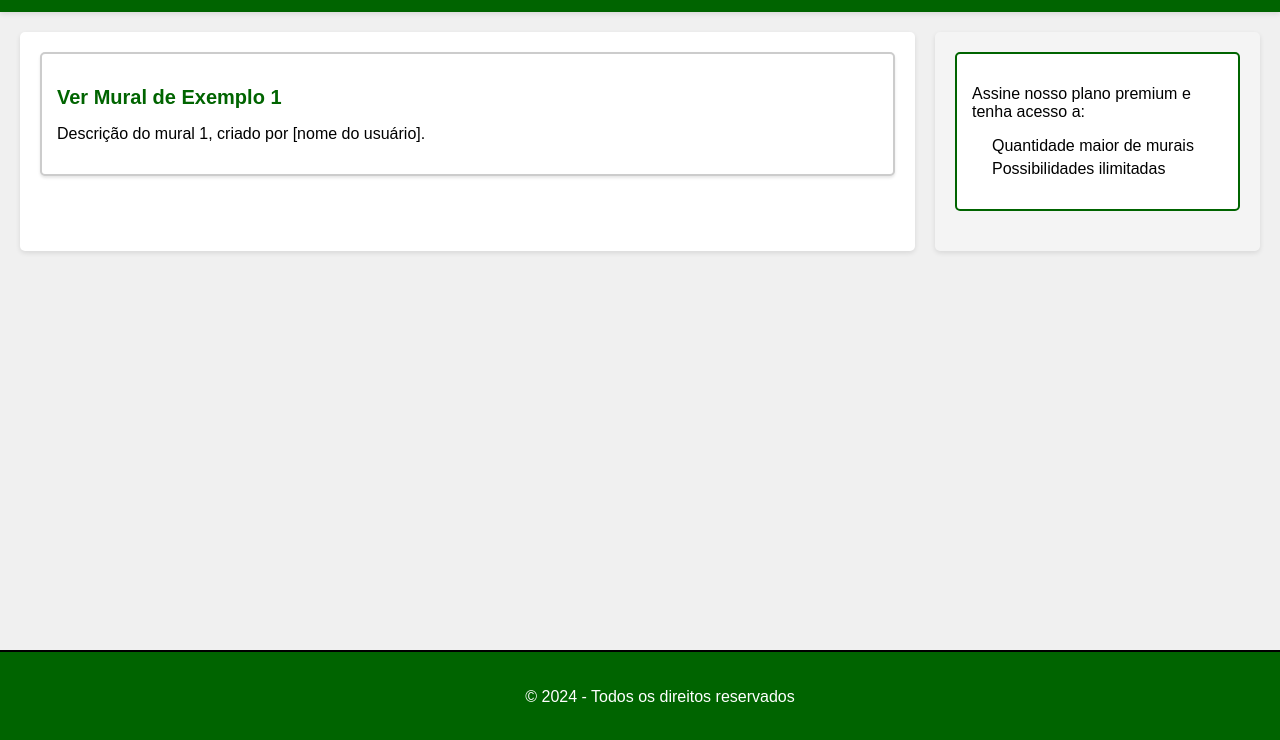
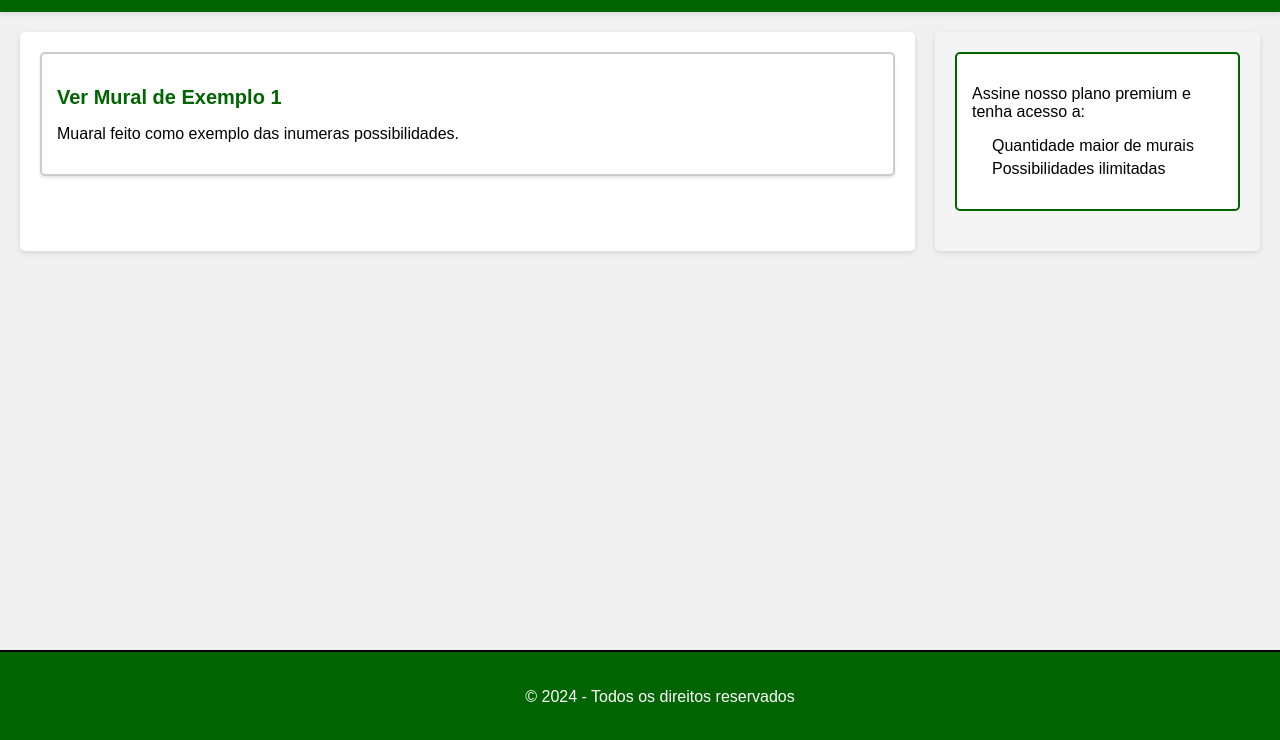
Before and after one commit to NicolasMp3/front-end-tf-web, a website: page usuario.html in a window 1280 px wide. Shown: the part 58-798 px from the top of the page. Drawn offline with Linux system fonts and the light colour scheme.

Commit message:
commitFinal

```diff
--- a/usuario.html
+++ b/usuario.html
@@ -146,7 +146,7 @@
   <div class="content">
     <div class="mural">
       <h2><a href="/mural.html?id=1">Ver Mural de Exemplo 1</a></h2>
-      <p>Descrição do mural 1, criado por [nome do usuário].</p>
+      <p>Muaral feito como exemplo das inumeras possibilidades.</p>
     </div>
   </div>
 
```
